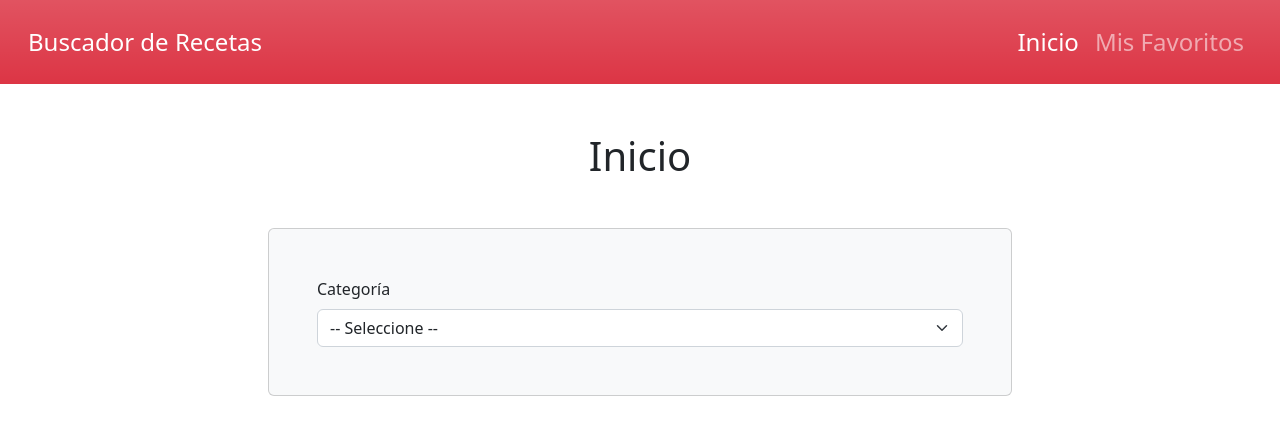
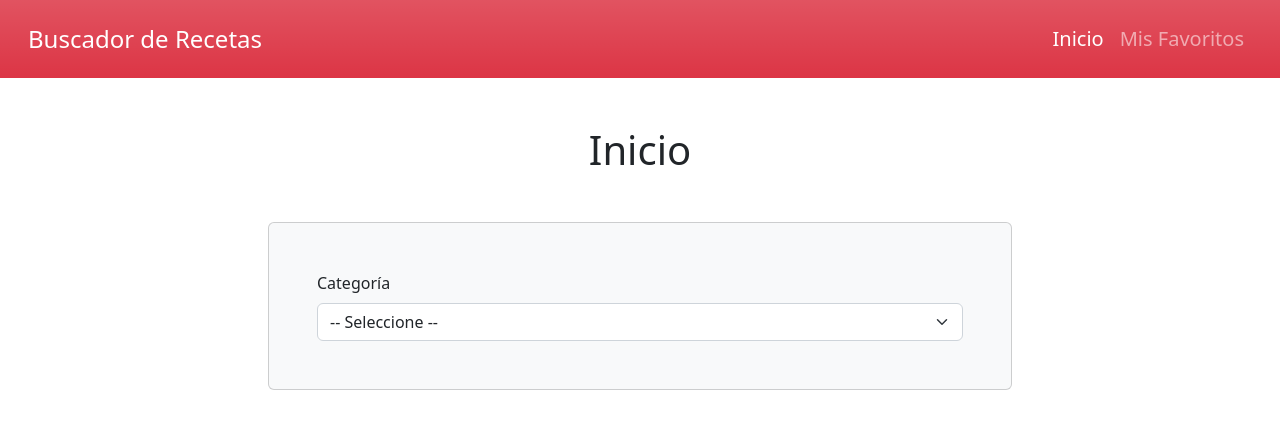
Before and after one commit to rody-huancas/Buscador-recetas, a plain HTML site: page index.html in a window 1280 px wide. Drawn offline with Linux system fonts and the light colour scheme; no server answers.

Commit message:
cambios fuente

```diff
--- a/index.html
+++ b/index.html
@@ -29,14 +29,14 @@
           <ul class="navbar-nav">
             <li class="nav-item">
               <a
-                class="nav-link fs-4 active"
+                class="nav-link fs-5 active"
                 aria-current="page"
                 href="index.html"
                 >Inicio</a
               >
             </li>
             <li class="nav-item">
-              <a class="nav-link fs-4" href="pages/favoritos.html"
+              <a class="nav-link fs-5" href="pages/favoritos.html"
                 >Mis Favoritos</a
               >
             </li>
```
Also changed, not shown: pages/favoritos.html (+2 -2 lines).
